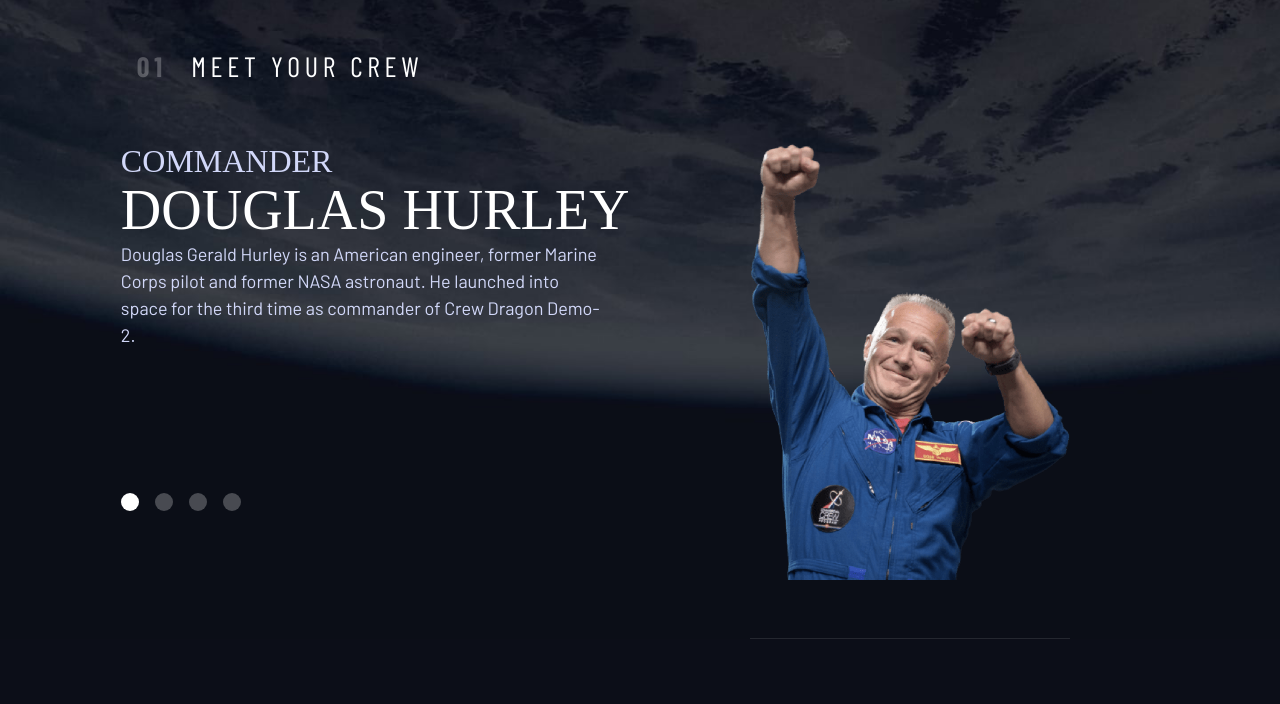
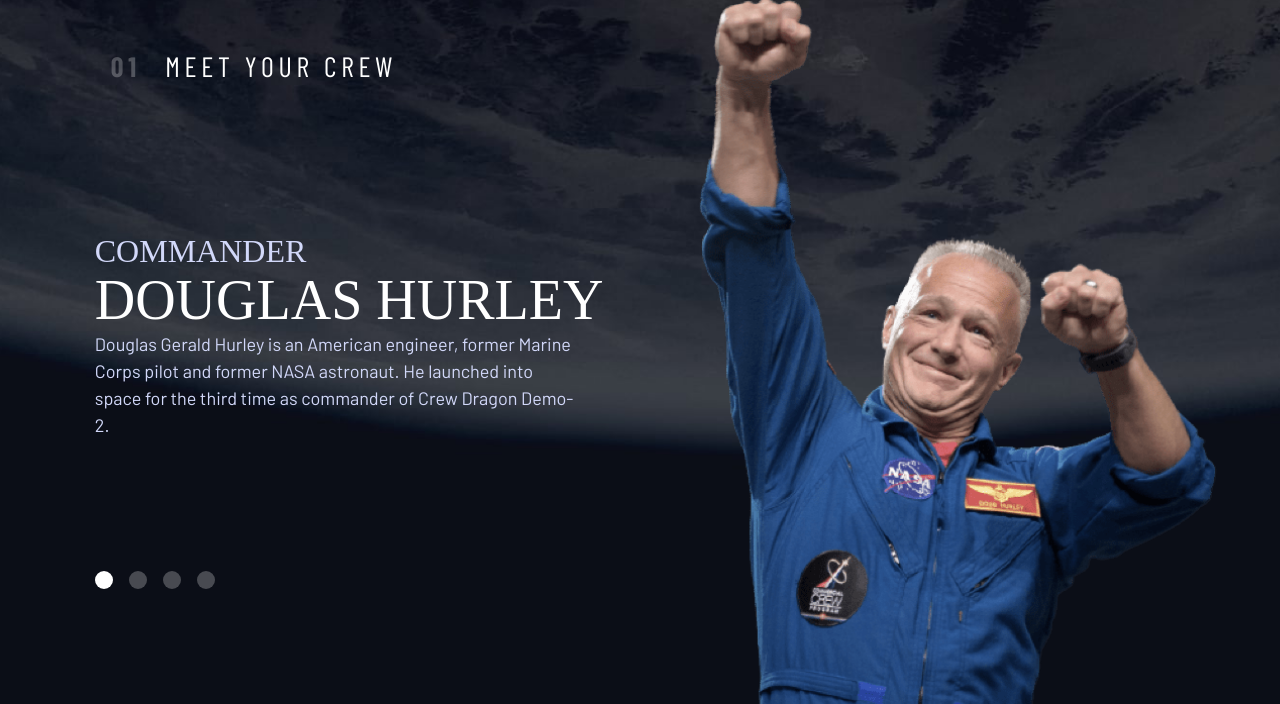
Before and after one commit to arbaz93/Space-tourism, a plain HTML site: page crew.html in a window 1280 px wide. Both pictures are taken after a click on the button "The Commander". Shown: the part 161-865 px from the top of the page. Before the commit the page ends 800 px from the top, so only its background shows below. Drawn offline with nearby package versions, Linux system fonts and the light colour scheme; files whose address does not match are found by name; a web font is replaced by a local one.

Commit message:
fixed design and layout issues on the crew page. added a new property that defines object-position of image. it is implemented in json and js file.

```diff
--- a/json/data.json
+++ b/json/data.json
@@ -44,6 +44,7 @@
   "crew": [
     {
       "name": "Douglas Hurley",
+      "align": "fit-pos-left",
       "images": {
         "png": "./assets/crew/image-douglas-hurley.png",
         "webp": "./assets/crew/image-douglas-hurley.webp"
@@ -53,6 +54,7 @@
     },
     {
       "name": "Mark Shuttleworth",
+      "align": "fit-pos-right",
       "images": {
         "png": "./assets/crew/image-mark-shuttleworth.png",
         "webp": "./assets/crew/image-mark-shuttleworth.webp"
@@ -62,6 +64,7 @@
     },
     {
       "name": "Victor Glover",
+      "align": "fit-pos-center",
       "images": {
         "png": "./assets/crew/image-victor-glover.png",
         "webp": "./assets/crew/image-victor-glover.webp"
@@ -71,6 +74,7 @@
     },
     {
       "name": "Anousheh Ansari",
+      "align": "fit-pos-center",
       "images": {
         "png": "./assets/crew/image-anousheh-ansari.png",
         "webp": "./assets/crew/image-anousheh-ansari.webp"
--- a/script.js
+++ b/script.js
@@ -73,7 +73,7 @@ function getData() {
           // Template to put data extracted from json file
           let template = `<header>
           <h2 class="text-accent uppercase fs-600 ff-serif">${data.role}</h2>
-          <p class="uppercase fs-700 ff-serif">${data.name}</p>
+          <p class="crew-name uppercase fs-700 ff-serif">${data.name}</p>
         </header>
         <p class="text-accent about-member">
           ${data.bio}
@@ -82,6 +82,10 @@ function getData() {
           // change img src and alt
           picture.getElementsByTagName('img')[0].src = data.images.png;
           picture.getElementsByTagName('img')[0].alt = data.name;
+          picture.getElementsByTagName('img')[0].classList.remove("fit-pos-left")
+          picture.getElementsByTagName('img')[0].classList.remove("fit-pos-right")
+          picture.getElementsByTagName('img')[0].classList.remove("fit-pos-center")
+          picture.getElementsByTagName('img')[0].classList.add(data.align)
 
           // Pushing template inside HTML
           document.querySelector('.crew-info').innerHTML = template
--- a/style.css
+++ b/style.css
@@ -33,6 +33,7 @@
     --fs-400: 1rem;
   }
 }
+
 @media (min-width: 45em) {
   :root {
     --fs-800: 6.25rem;
@@ -42,6 +43,7 @@
     --fs-400: 1.125rem;
   }
 }
+
 /* ------------------- */
 /* Reset               */
 /* ------------------- */
@@ -82,6 +84,7 @@ p {
 html {
   overflow-x: hidden;
 }
+
 body {
   font-family: var(--ff-sans-normal);
   font-size: var(--fs-400);
@@ -95,6 +98,7 @@ body {
 
   overflow-x: hidden;
 }
+
 /* make images easier to work with */
 img,
 picture {
@@ -112,6 +116,7 @@ select {
 
 /* remove animations for people who've turned them off */
 @media (prefers-reduced-motion: reduce) {
+
   *,
   *::before,
   *::after {
@@ -142,7 +147,7 @@ select {
   display: block;
 }
 
-.flow > *:where(:not(:first-child)) {
+.flow>*:where(:not(:first-child)) {
   margin-top: var(--flow-space, 1rem);
 }
 
@@ -160,7 +165,8 @@ select {
   margin: -1px;
   overflow: hidden;
   clip: rect(0, 0, 0, 0);
-  white-space: nowrap; /* added line */
+  white-space: nowrap;
+  /* added line */
   border: 0;
 }
 
@@ -173,17 +179,21 @@ select {
   transform: translateY(-101%);
   transition: transform 200ms ease-in-out;
 }
+
 .skip-to-content:focus {
   transform: translateY(0);
 }
+
 /* colors */
 
 .bg-dark {
   background-color: hsl(var(--clr-dark));
 }
+
 .bg-accent {
   background-color: hsl(var(--clr-light));
 }
+
 .bg-white {
   background-color: hsl(var(--clr-white));
 }
@@ -191,9 +201,11 @@ select {
 .text-dark {
   color: hsl(var(--clr-dark));
 }
+
 .text-accent {
   color: hsl(var(--clr-light));
 }
+
 .text-white {
   color: hsl(var(--clr-white));
 }
@@ -203,9 +215,11 @@ select {
 .ff-serif {
   font-family: var(--ff-serif);
 }
+
 .ff-sans-cond {
   font-family: var(--ff-sans-cond);
 }
+
 .ff-sans-normal {
   font-family: var(--ff-sans-normal);
 }
@@ -213,9 +227,11 @@ select {
 .letter-spacing-1 {
   letter-spacing: 4.75px;
 }
+
 .letter-spacing-2 {
   letter-spacing: 2.7px;
 }
+
 .letter-spacing-3 {
   letter-spacing: 2.35px;
 }
@@ -227,24 +243,31 @@ select {
 .fs-900 {
   font-size: var(--fs-900);
 }
+
 .fs-800 {
   font-size: var(--fs-800);
 }
+
 .fs-700 {
   font-size: var(--fs-700);
 }
+
 .fs-600 {
   font-size: var(--fs-600);
 }
+
 .fs-500 {
   font-size: var(--fs-500);
 }
+
 .fs-400 {
   font-size: var(--fs-400);
 }
+
 .fs-300 {
   font-size: var(--fs-300);
 }
+
 .fs-200 {
   font-size: var(--fs-200);
 }
@@ -254,6 +277,18 @@ select {
 .fs-700,
 .fs-600 {
   line-height: 1.1;
+}
+
+.fit-pos-left {
+  object-position: left;
+}
+
+.fit-pos-right {
+  object-position: right;
+}
+
+.fit-pos-center {
+  object-position: center;
 }
 
 .numbered-title {
@@ -329,10 +364,11 @@ select {
   text-decoration: none;
 }
 
-.primary-navigation a > span {
+.primary-navigation a>span {
   font-weight: 700;
   margin-right: 0.5em;
 }
+
 .primary-navigation[data-visible="true"] {
   transform: translateX(0);
 }
@@ -385,11 +421,13 @@ select {
     padding-inline: 3rem;
   }
 }
+
 @media (min-width: 35rem) and (max-width: 45rem) {
-  .primary-navigation a > span {
+  .primary-navigation a>span {
     display: none;
   }
 }
+
 @media (min-width: 45.999rem) {
   .primary-header::after {
     content: "";
@@ -401,40 +439,44 @@ select {
     background-color: hsl(var(--clr-white) / 0.25);
     order: 1;
   }
+
   nav {
     order: 2;
   }
+
   .primary-navigation {
     margin-block: 2rem;
   }
 }
 
-.underline-indicators > * {
+.underline-indicators>* {
   cursor: pointer;
   padding: var(--underline-gap, 1rem) 0;
   border: 0;
   border-bottom: 0.2rem solid hsl(var(--clr-white) / 0);
 }
+
 @media (max-width: 35rem) {
-  .underline-indicators > * {
+  .underline-indicators>* {
     padding: 2rem 0;
     border: none;
     border-bottom: 0.2rem solid hsl(var(--clr-white) / 0);
   }
-  .primary-navigation > * {
+
+  .primary-navigation>* {
     padding: 0 2rem;
     border: none;
     border-right: 0.2rem solid hsl(var(--clr-white) / 0);
   }
 }
 
-.underline-indicators > *:hover,
-.underline-indicators > *:focus {
+.underline-indicators>*:hover,
+.underline-indicators>*:focus {
   border-color: hsl(var(--clr-white) / 0.5);
 }
 
-.underline-indicators > .active,
-.underline-indicators > [aria-selected="true"] {
+.underline-indicators>.active,
+.underline-indicators>[aria-selected="true"] {
   color: hsl(var(--clr-white) / 1);
   border-color: hsl(var(--clr-white) / 1);
 }
@@ -442,11 +484,12 @@ select {
 .tab-list {
   --gap: 0.5rem;
 }
-.tab-list > * {
+
+.tab-list>* {
   background-color: transparent;
 }
 
-.dot-indicators > * {
+.dot-indicators>* {
   cursor: pointer;
   border: 0;
   border-radius: 50%;
@@ -454,15 +497,16 @@ select {
   background-color: hsl(var(--clr-white) / 0.25);
 }
 
-.dot-indicators > *:hover,
-.dot-indicators > *:focus {
+.dot-indicators>*:hover,
+.dot-indicators>*:focus {
   background-color: hsl(var(--clr-white) / 0.5);
 }
 
-.dot-indicators > [aria-selected="true"] {
+.dot-indicators>[aria-selected="true"] {
   background-color: hsl(var(--clr-white) / 1);
 }
-.number-indicators > * {
+
+.number-indicators>* {
   font-size: var(--fs-300);
   cursor: pointer;
   border: 0;
@@ -473,16 +517,18 @@ select {
   aspect-ratio: 1;
   background-color: hsl(var(--clr-dark) / 0.25);
 }
-.number-indicators > *:hover,
-.number-indicators > *:focus {
+
+.number-indicators>*:hover,
+.number-indicators>*:focus {
   background-color: hsl(var(--clr-white) / 0.5);
   color: hsl(var(--clr-dark));
 }
 
-.number-indicators > [aria-selected="true"] {
+.number-indicators>[aria-selected="true"] {
   background-color: hsl(var(--clr-white) / 1);
   color: hsl(var(--clr-dark));
 }
+
 /* ------------------- */
 /* Layout              */
 /* ------------------- */
@@ -495,6 +541,7 @@ select {
   padding-bottom: 4rem;
   row-gap: min(1rem, 2rem);
 }
+
 .grid-container p:not([class]) {
   max-width: 50ch;
   color: hsl(var(--clr-light));
@@ -518,9 +565,11 @@ select {
   grid-area: image;
   max-width: 60%;
 }
+
 .grid-container--destination .tab-list {
   grid-area: tabs;
 }
+
 .grid-container--destination .destination-info {
   grid-area: content;
 }
@@ -531,6 +580,7 @@ select {
   margin-top: 2.5rem;
   padding-top: 2.5rem;
 }
+
 .destination-meta p {
   font-size: 1.75rem;
 }
@@ -543,21 +593,25 @@ select {
     "image"
     "tabs"
     "content";
+  padding-inline: 1rem;
+  place-items: center;
 }
-.crew-info > h2 {
+
+.crew-info>h2 {
   color: hsl(var(--clr-white) / 0.5);
 }
-.grid-container--crew > picture {
+
+.grid-container--crew>picture {
   grid-area: image;
   height: 100%;
-  border-bottom: 1px solid hsl(var(--clr-white) / 0.1);
 }
 
-.grid-container--crew > .dot-indicators {
+.grid-container--crew>.dot-indicators {
   grid-area: tabs;
+  justify-self: center;
 }
 
-.grid-container--crew > .crew-info {
+.grid-container--crew>.crew-info {
   grid-area: content;
 }
 
@@ -571,28 +625,33 @@ select {
     "tabs"
     "content";
 }
-.grid-container--technology > picture {
+
+.grid-container--technology>picture {
   grid-area: image;
   max-width: 100%;
   height: 100%;
 }
 
-.grid-container--technology > .number-indicators {
+.grid-container--technology>.number-indicators {
   grid-area: tabs;
 }
 
-.grid-container--technology > .technology-info {
+.grid-container--technology>.technology-info {
   grid-area: content;
 }
-.grid-container--technology > .technology-info > * {
+
+.grid-container--technology>.technology-info>* {
   padding-top: 2rem;
 }
-.technology-info > h2 {
+
+.technology-info>h2 {
   font-size: 1.5rem;
 }
-.technology-info > p {
+
+.technology-info>p {
   padding-inline: min(1rem, 2rem);
 }
+
 @media (min-width: 45em) {
   .numbered-title {
     justify-self: start;
@@ -604,24 +663,15 @@ select {
     justify-content: space-around;
   }
 
-  .grid-container--crew {
-    padding-bottom: 0;
-    grid-template-areas:
-      "title"
-      "content"
-      "tabs"
-      "image";
-  }
+
 }
 
 @media (min-width: 45em) {
   .grid-container {
     text-align: left;
     column-gap: var(--container-gap, 2rem);
-    grid-template-columns: minmax(rem, 1fr) repeat(2, minmax(0, 30rem)) minmax(
-        rem,
-        1fr
-      );
+    grid-template-columns: minmax(rem, 1fr) repeat(2, minmax(0, 30rem)) minmax(rem,
+        1fr);
   }
 
   .grid-container--home {
@@ -629,11 +679,11 @@ select {
     align-items: end;
   }
 
-  .grid-container--home > *:first-child {
+  .grid-container--home>*:first-child {
     grid-column: 2;
   }
 
-  .grid-container--home > *:last-child {
+  .grid-container--home>*:last-child {
     grid-column: 3;
   }
 
@@ -646,7 +696,8 @@ select {
       ". image content .";
     grid-template-columns: minmax(0, 2rem) 1fr 1fr;
   }
-  .grid-container--destination > picture {
+
+  .grid-container--destination>picture {
     max-width: 100%;
   }
 
@@ -655,28 +706,36 @@ select {
     justify-content: start;
   }
 
-  .grid-container--crew {
-    --gap-row: 10rem;
-    padding: 0;
-    place-items: start;
-    grid-template-areas:
-      ". title image ."
-      ". content image ."
-      ". tabs image .";
+  @media (min-width: 946px) {
+    .grid-container--crew {
+      --gap-row: 10rem;
+      padding: 0;
+      place-items: start;
+      grid-template-areas:
+        ". title image"
+        ". content image"
+        ". tabs image";
+    }
   }
+
   .grid-container--crew .about-member {
     width: min(30rem, 40rem);
   }
-  .grid-container--crew > .dot-indicators {
+
+  .grid-container--crew>.dot-indicators {
     justify-self: start;
   }
 
-  .grid-container--crew > picture {
+  .grid-container--crew>picture {
     align-self: end;
     justify-content: end;
-    grid-row-start: 2;
-    max-width: 20rem;
-    min-width: 17rem;
+    min-width: 100%;
+
+  }
+
+  .grid-container--crew>picture img {
+    object-fit: cover;
+    height: 100%;
   }
 
   .grid-container--technology {
@@ -685,21 +744,44 @@ select {
       ". tabs content image"
       ". tabs content image";
   }
-  .grid-container--technology > .number-indicators {
+
+  .grid-container--technology>.number-indicators {
     flex-direction: column;
   }
-  .grid-container--technology > picture {
+
+  .grid-container--technology>picture {
     justify-self: end;
     grid-row-start: 3;
     max-width: 80%;
   }
-  .technology-info > p {
+
+  .technology-info>p {
     padding-inline: 0;
   }
+
+  @media (max-width: 946px) {
+    .crew-name {
+      /* max-width: 10ch; */
+    }
+
+    .grid-container--crew {
+      text-align: center;
+    }
+
+    .grid-container--crew>.dot-indicators {
+      justify-self: center;
+    }
+
+    .numbered-title {
+      justify-self: normal;
+    }
+  }
 }
+
 .grid-container--home {
   padding-inline: 1rem;
 }
+
 /* ------------------------------- */
 /* Page specifics --BACKGROUND     */
 /* ------------------------------- */
@@ -712,40 +794,51 @@ body {
 .home {
   background-image: url(./assets/home/background-home-mobile.jpg);
 }
+
 .destinations {
   background-image: url(./assets/destination/background-destination-mobile.jpg);
 }
+
 .crew {
   background-image: url(./assets/crew/background-crew-mobile.jpg);
 }
+
 .technology {
   background-image: url(./assets/technology/background-technology-mobile.jpg);
 }
+
 @media (min-width: 35rem) {
   .home {
     background-position: center center;
     background-image: url(./assets/home/background-home-tablet.jpg);
   }
+
   .destinations {
     background-image: url(./assets/destination/background-destination-tablet.jpg);
   }
+
   .crew {
     background-image: url(./assets/crew/background-crew-tablet.jpg);
   }
+
   .technology {
     background-image: url(./assets/technology/background-technology-tablet.jpg);
   }
 }
+
 @media (min-width: 45rem) {
   .home {
     background-image: url(./assets/home/background-home-desktop.jpg);
   }
+
   .destinations {
     background-image: url(./assets/destination/background-destination-desktop.jpg);
   }
+
   .crew {
     background-image: url(./assets/crew/background-crew-desktop.jpg);
   }
+
   .technology {
     background-image: url(./assets/technology/background-technology-desktop.jpg);
   }
```
Also changed, not shown: crew.html (+1 -1 lines).
